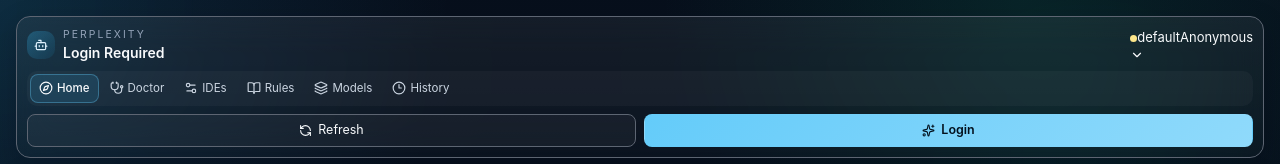
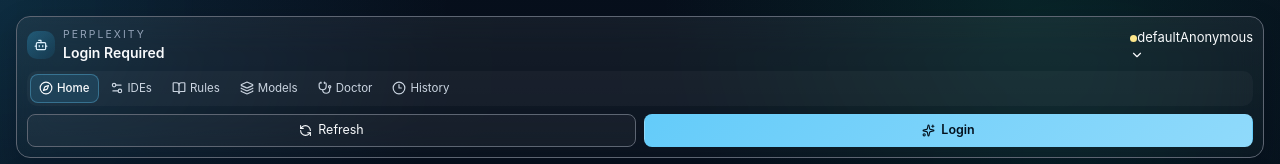
Before and after one commit to Automations-Project/VSCode-Perplexity-MCP, a React (Vite) app in the folder packages/webview/: page / in a window 1280 px wide. Shown: the top 164 px of the page. Built offline with nearby package versions, Linux system fonts and the light colour scheme.

Commit message:
fix(webview): move Doctor tab from position 2 to position 5 (Phase 3.1 Task 5)

```diff
--- a/packages/webview/src/App.tsx
+++ b/packages/webview/src/App.tsx
@@ -21,10 +21,10 @@
 
 const tabs: Array<{ id: AppTab; label: string; icon: typeof Compass }> = [
   { id: "dashboard", label: "Home", icon: Compass },
-  { id: "doctor", label: "Doctor", icon: Stethoscope },
   { id: "settings", label: "IDEs", icon: Settings2 },
   { id: "rules", label: "Rules", icon: BookOpen },
   { id: "models", label: "Models", icon: Layers3 },
+  { id: "doctor", label: "Doctor", icon: Stethoscope },
   { id: "history", label: "History", icon: Clock3 },
 ];
 
```
